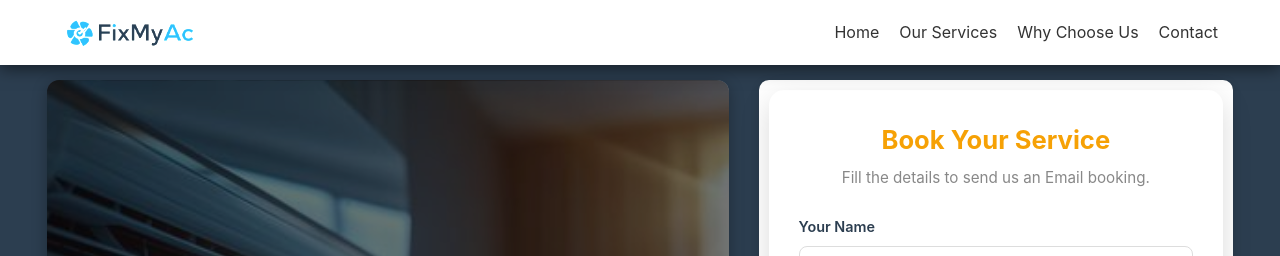
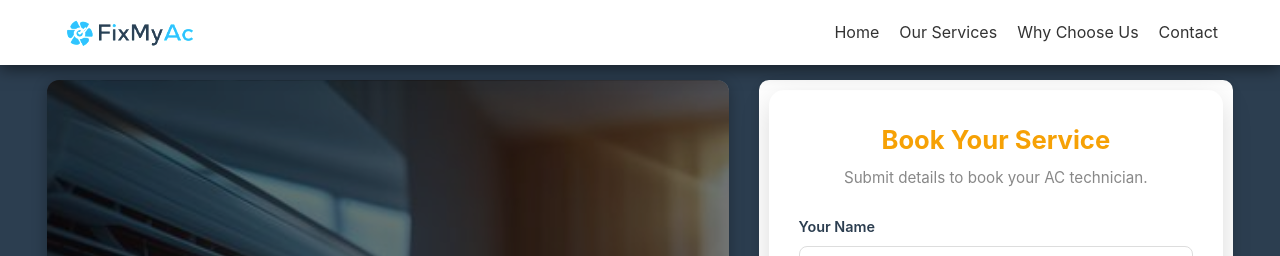
Before and after one commit to radhakrishnan-dev/fixmyac-frontend, a React (Create React App) app: page / in a window 1280 px wide. Shown: the top 256 px of the page. Built offline with nearby package versions, Linux system fonts and the light colour scheme.

Commit message:
Final Netlify forms integration

```diff
--- a/public/index.html
+++ b/public/index.html
@@ -7,37 +7,30 @@
     <meta name="theme-color" content="#000000" />
     <meta
       name="description"
-      content="Web site created using create-react-app"
+      content="FixMyAc Coimbatore - Professional AC Service and Repair"
     />
     <link rel="apple-touch-icon" href="%PUBLIC_URL%/logo192.png" />
-    <!--
-      manifest.json provides metadata used when your web app is installed on a
-      user's mobile device or desktop. See https://developers.google.com/web/fundamentals/web-app-manifest/
-    -->
     <link rel="manifest" href="%PUBLIC_URL%/manifest.json" />
-    <!--
-      Notice the use of %PUBLIC_URL% in the tags above.
-      It will be replaced with the URL of the `public` folder during the build.
-      Only files inside the `public` folder can be referenced from the HTML.
-
-      Unlike "/favicon.ico" or "favicon.ico", "%PUBLIC_URL%/favicon.ico" will
-      work correctly both with client-side routing and a non-root public URL.
-      Learn how to configure a non-root public URL by running `npm run build`.
-    -->
-    <title>React App</title>
+    <title>FixMyAc | Professional AC Services</title>
   </head>
   <body>
     <noscript>You need to enable JavaScript to run this app.</noscript>
+
     <div id="root"></div>
-    <!--
-      This HTML file is a template.
-      If you open it directly in the browser, you will see an empty page.
 
-      You can add webfonts, meta tags, or analytics to this file.
-      The build step will place the bundled scripts into the <body> tag.
+    <form name="booking" data-netlify="true" netlify-honeypot="bot-field" hidden>
+      <input type="hidden" name="form-name" value="booking" />
+      <input type="text" name="name" />
+      <input type="tel" name="phone" />
+      <select name="service">
+        <option>AC Deep Cleaning</option>
+        <option>Routine AC Service</option>
+        <option>AC Repair</option>
+        <option>AC Installation</option>
+      </select>
+      <input type="datetime-local" name="dateTime" />
+      <textarea name="message"></textarea>
+    </form>
 
-      To begin the development, run `npm start` or `yarn start`.
-      To create a production bundle, use `npm run build` or `yarn build`.
-    -->
   </body>
 </html>
--- a/src/components/BookingForm.tsx
+++ b/src/components/BookingForm.tsx
@@ -1,32 +1,35 @@
-// src/components/BookingForm.tsx
 import React, { useState } from 'react';
 import './BookingForm.css';
 
 const BookingForm: React.FC = () => {
     const [status, setStatus] = useState<"IDLE" | "SENDING" | "SUCCESS" | "ERROR">("IDLE");
 
-    // Replace this with YOUR Formspree Endpoint
-    const FORMSPREE_URL = "https://formspree.io/f/mojaaavn";
+    // Helper to encode form data for Netlify
+    const encode = (data: any) => {
+        return Object.keys(data)
+            .map(key => encodeURIComponent(key) + "=" + encodeURIComponent(data[key]))
+            .join("&");
+    }
 
-    const handleSubmit = async (e: React.FormEvent<HTMLFormElement>) => {
+    const handleSubmit = (e: React.FormEvent<HTMLFormElement>) => {
         e.preventDefault();
         setStatus("SENDING");
 
         const form = e.currentTarget;
-        const data = new FormData(form);
+        const formData = new FormData(form);
+        const data: any = {};
+        formData.forEach((value, key) => (data[key] = value));
 
-        const response = await fetch(FORMSPREE_URL, {
-            method: 'POST',
-            body: data,
-            headers: { 'Accept': 'application/json' }
-        });
-
-        if (response.ok) {
+        fetch("/", {
+            method: "POST",
+            headers: { "Content-Type": "application/x-www-form-urlencoded" },
+            body: encode({ "form-name": "booking", ...data })
+        })
+        .then(() => {
             setStatus("SUCCESS");
             form.reset();
-        } else {
-            setStatus("ERROR");
-        }
+        })
+        .catch(() => setStatus("ERROR"));
     };
 
     if (status === "SUCCESS") {
@@ -41,9 +44,19 @@ const BookingForm: React.FC = () => {
     }
 
     return (
-        <form className="booking-form" onSubmit={handleSubmit}>
+        /* The 'data-netlify="true"' is the magic part for Netlify */
+        <form
+            className="booking-form"
+            name="booking"
+            method="POST"
+            data-netlify="true"
+            onSubmit={handleSubmit}
+        >
+            {/* This hidden input is required for React forms on Netlify */}
+            <input type="hidden" name="form-name" value="booking" />
+
             <h2 className="form-title">Book Your Service</h2>
-            <p className="form-subtitle">Fill the details to send us an Email booking.</p>
+            <p className="form-subtitle">Submit details to book your AC technician.</p>
 
             <div className="form-group">
                 <label>Your Name</label>
@@ -76,10 +89,10 @@ const BookingForm: React.FC = () => {
             </div>
 
             <button type="submit" className="btn-primary form-submit-btn" disabled={status === "SENDING"}>
-                {status === "SENDING" ? "Sending..." : "CONFIRM BOOKING"}
+                {status === "SENDING" ? "Processing..." : "CONFIRM BOOKING"}
             </button>
 
-            {status === "ERROR" && <p style={{color: 'red', marginTop: '10px'}}>Something went wrong. Please try again.</p>}
+            {status === "ERROR" && <p className="error-msg">Error sending booking. Please check your internet.</p>}
         </form>
     );
 };
```
